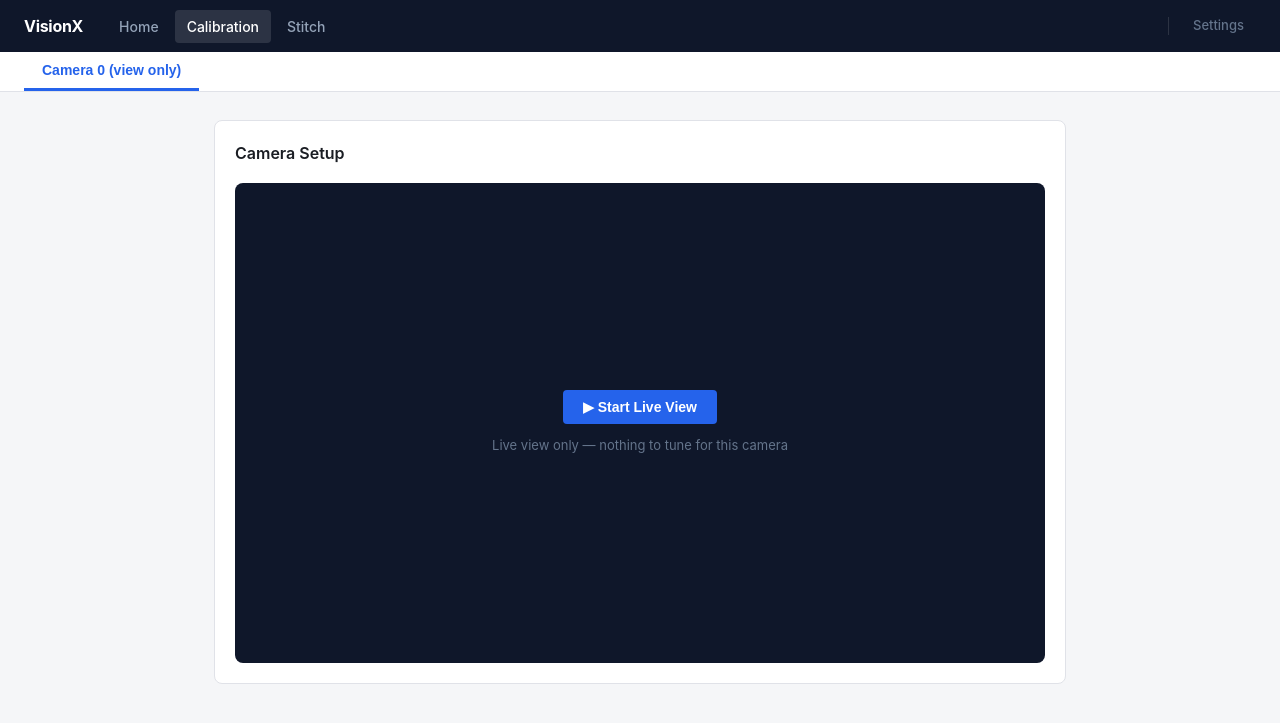
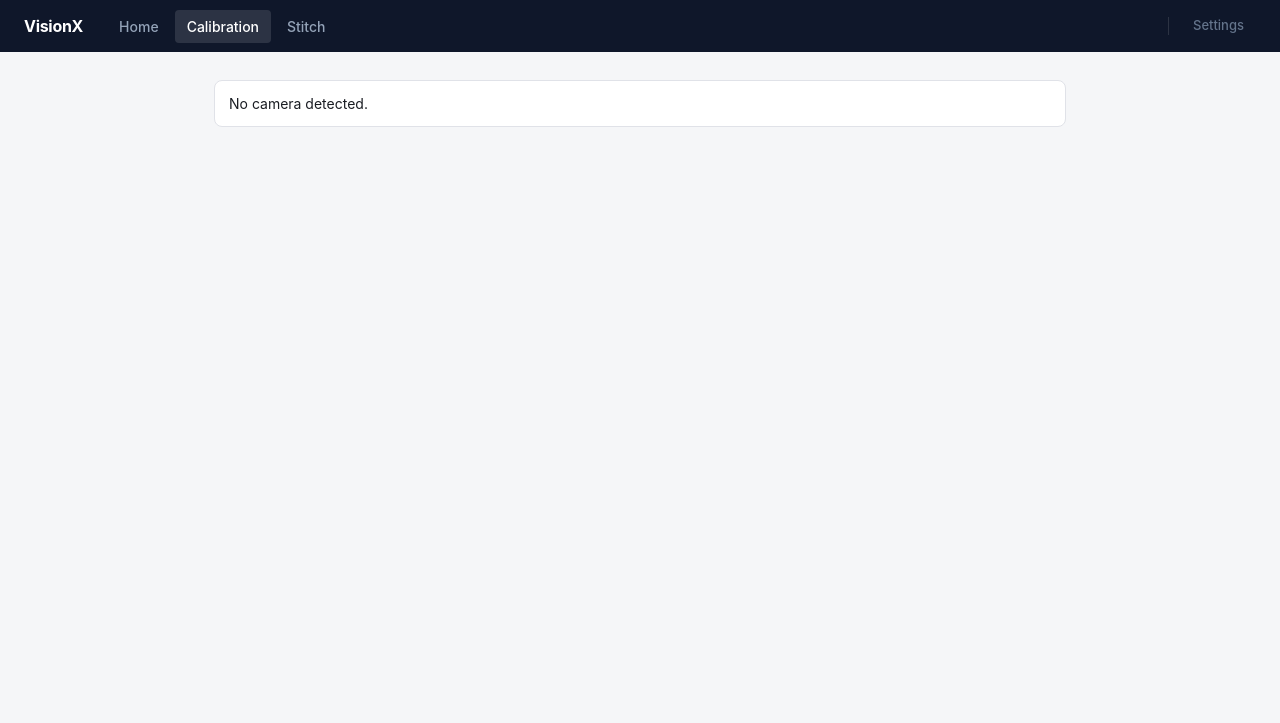
Before and after one commit to bambooinnovations/visionx-rpi-capture, a Flask app: page /calibrate in a window 1280 px wide. Shown: the top 723 px of the page. Run offline with Flask 3, Linux system fonts and the light colour scheme; data that the repository does not hold is empty; parts of the project's set-up code (start-up, migrations or seed data) failed here and were passed over.

Commit message:
fix: show nothing on calibrate page and fail cleanly with zero cameras
build_camera_registry() no longer fabricates a phantom PiCamera when
auto-detect finds nothing — an empty registry now means /rpi/stream and
/rpi/capture correctly 404 "Camera not found" instead of an endless,
never-yielding stream. Also fixes _build_system_status() reporting
cameras_ready=True on an empty camera list (all() on [] is vacuously
true). The calibrate page shows a "No camera detected" message instead
of a dead live-view card when the registry is empty.

```diff
--- a/app.py
+++ b/app.py
@@ -292,7 +292,7 @@ def _build_system_status() -> tuple[bool, dict]:
         CameraMode.CAPTURE.value if config.STATION_TYPE == "qc"
         else CameraMode.HARDWARE_TRIGGER.value
     )
-    cameras_ready = all(c["open"] for c in cam_list)
+    cameras_ready = len(cam_list) > 0 and all(c["open"] for c in cam_list)
     if mindvision_cameras:
         cameras_ready = cameras_ready and all(
             c.get("mode") == _expected_mode for c in cam_list if "mode" in c
--- a/camera/__init__.py
+++ b/camera/__init__.py
@@ -56,11 +56,7 @@ def build_camera_registry() -> dict[int, BaseCamera]:
         registry[len(registry)] = PiCamera()
 
     if not registry:
-        # Nothing detected — create one anyway (matches legacy default) so
-        # open() surfaces a clear per-camera error instead of the app
-        # refusing to start on a dev machine with no hardware attached.
-        logger.warning("no_cameras_detected", fallback="picamera2")
-        registry[0] = PiCamera()
+        logger.warning("no_cameras_detected")
 
     return registry
 
--- a/static/calibrate/calibrate.js
+++ b/static/calibrate/calibrate.js
@@ -123,6 +123,10 @@ function _isMindVision(cam) {
 
 function _buildCameraTabs() {
   const bar = document.getElementById('camera-tab-bar');
+
+  document.getElementById('no-camera-message')?.classList.toggle('hidden', state.cameras.length > 0);
+  document.getElementById('camera-cards-section')?.classList.toggle('hidden', state.cameras.length === 0);
+
   if (!bar) return;
 
   if (state.cameras.length === 0) {
--- a/templates/calibrate.html
+++ b/templates/calibrate.html
@@ -33,6 +33,8 @@
 
 <!-- ── DASHBOARD ──────────────────────────────────────────────────────── -->
 <div id="view-dashboard" class="view">
+
+  <div id="no-camera-message" class="info-box hidden">No camera detected.</div>
 
   <div id="camera-cards-section">
 
```
